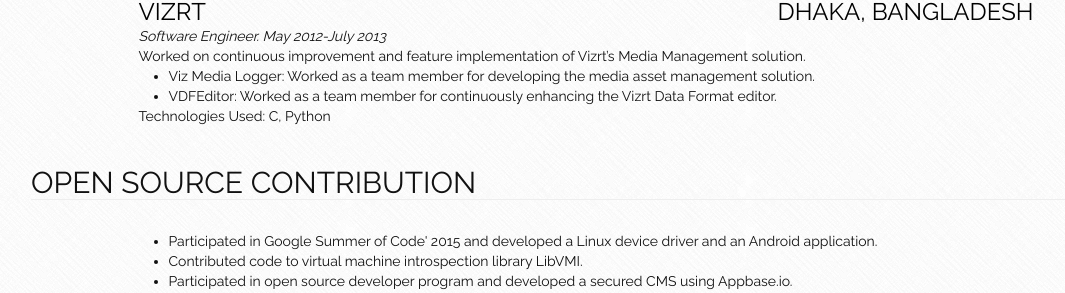
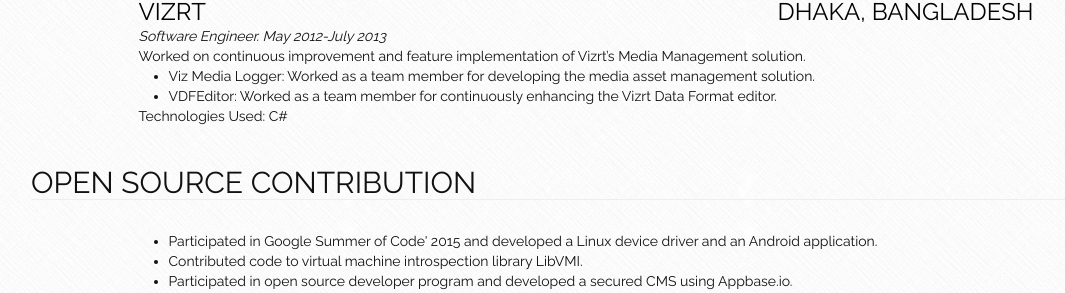
Before and after one commit to azizulhakim/azizulhakim.github.io, a Jekyll site: the page built from index.html, in a window 1280 px wide. Shown: the part 1002-1295 px from the top of the page, without its empty margins (54-1119 px from the left). Built offline with Jekyll 4.4.1, drawn with Linux system fonts in a browser that asks for light colours.

Commit message:
add vizrt

```diff
--- a/_data/information.json
+++ b/_data/information.json
@@ -96,7 +96,7 @@
                   "description": "VDFEditor: Worked as a team member for continuously enhancing the Vizrt Data Format editor."
                 }
               ],
-              "technologies": "C, Python"
+              "technologies": "C#"
             }
           ]
     },
```
